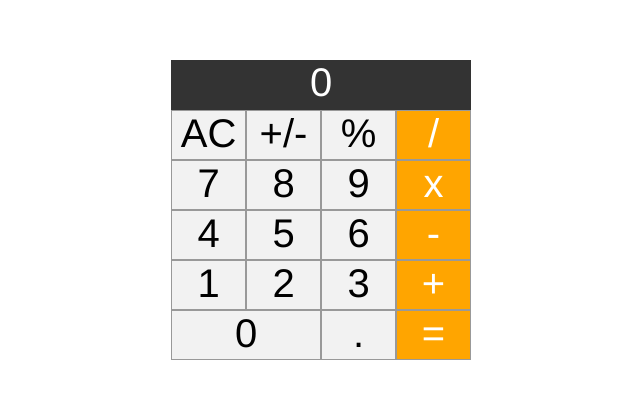
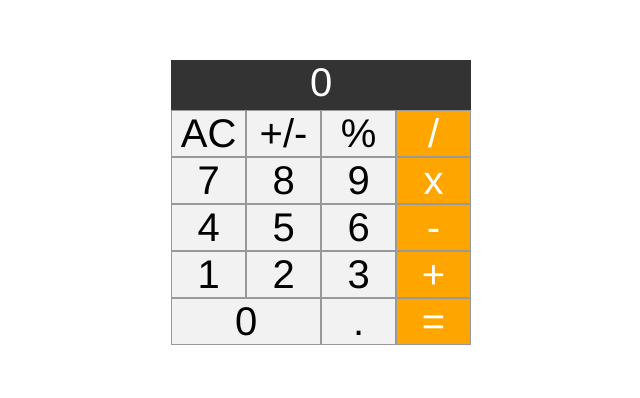
Before and after one commit to vdoroshyn/Standard-Calculator-with-Vue.js, a Vue app: page / in a window 1280 px wide. Shown: the part 140-538 px from the top of the page, without its empty margins (319-959 px from the left). Built offline with nearby package versions, Linux system fonts and the light colour scheme.

Commit message:
updated READEME, updated css

```diff
--- a/src/components/Calculator.vue
+++ b/src/components/Calculator.vue
@@ -139,11 +139,10 @@ export default {
 .calculator {
   margin: 0 auto;
   width: 300px;
-  /* height: 600px; */
   font-size: 40px;
   display: grid;
   grid-template-columns: repeat(4, 1fr);
-  grid-auto-rows: minmax(50px, auto);
+  grid-template-rows: minmax(50px, auto);
 }
 
 .display {
```
Also changed, not shown: 1 other file (tests, documents, lock files or other folders).
